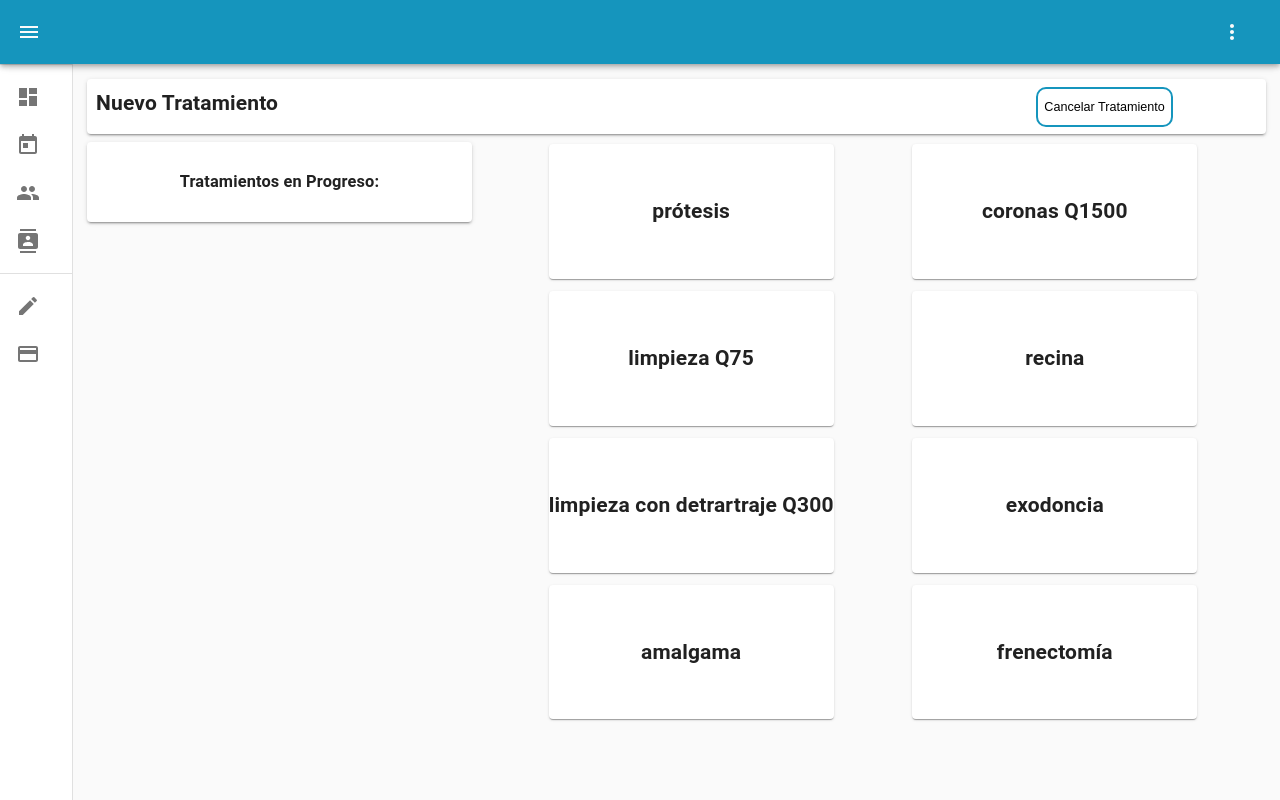
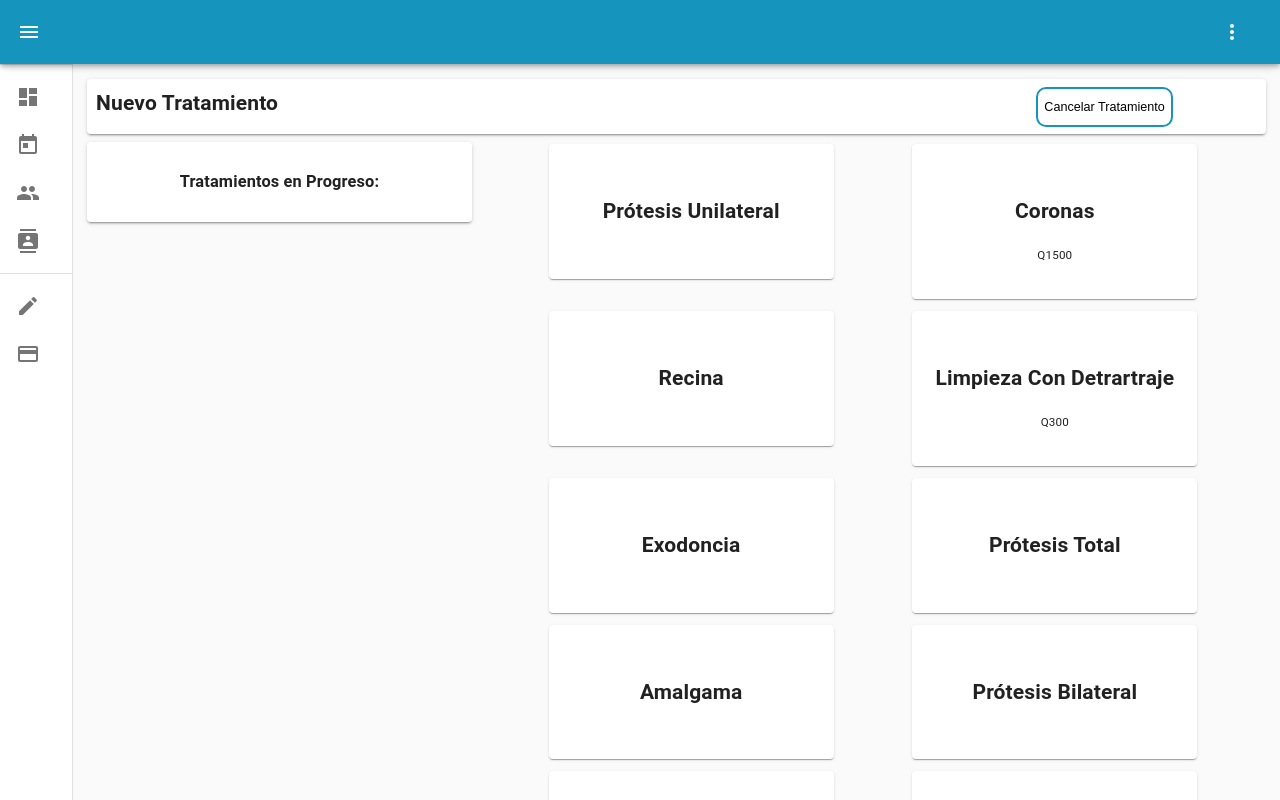
Before and after one commit to davidromero/edent-react, a React (Create React App) app: page /treatments/1 in a window 1280 px wide. Built offline with nearby package versions, Linux system fonts and the light colour scheme.

Commit message:
Treatment Menu levels changed to 2

```diff
--- a/src/components/pages/TreatmentList.js
+++ b/src/components/pages/TreatmentList.js
@@ -8,23 +8,20 @@ import Modal from "react-modal";
 
 const operatoriaMenu = [
   {
-    level3: "valplast",
-    price: "0",
-    uid: "22",
-    level1: "prótesis",
-    type: "operatoria",
-    level2: "removible unilateral"
+    "price": "0",
+    "uid": "22",
+    "level1": "prótesis unilateral",
+    "type": "operatoria",
+    "level2": "valplast"
   },
   {
-    "level3": "acrílico chiquimula",
     "price": "0",
     "uid": "18",
-    "level1": "prótesis",
+    "level1": "prótesis unilateral",
     "type": "operatoria",
-    "level2": "removible unilateral"
+    "level2": "acrílico chiquimula"
   },
   {
-    "level3": "",
     "price": "1500",
     "uid": "16",
     "level1": "coronas",
@@ -32,15 +29,6 @@ const operatoriaMenu = [
     "level2": ""
   },
   {
-    "level3": "",
-    "price": "75",
-    "uid": "40",
-    "level1": "limpieza",
-    "type": "seguro",
-    "level2": ""
-  },
-  {
-    "level3": "",
     "price": "300",
     "uid": "2",
     "level1": "recina",
@@ -48,7 +36,6 @@ const operatoriaMenu = [
     "level2": "grande"
   },
   {
-    "level3": "",
     "price": "300",
     "uid": "13",
     "level1": "limpieza con detrartraje",
@@ -56,7 +43,6 @@ const operatoriaMenu = [
     "level2": ""
   },
   {
-    "level3": "",
     "price": "200",
     "uid": "8",
     "level1": "exodoncia",
@@ -64,7 +50,6 @@ const operatoriaMenu = [
     "level2": "niño permanente"
   },
   {
-    "level3": "",
     "price": "50",
     "uid": "9",
     "level1": "exodoncia",
@@ -72,7 +57,6 @@ const operatoriaMenu = [
     "level2": "niño leche"
   },
   {
-    "level3": "",
     "price": "250",
     "uid": "1",
     "level1": "recina",
@@ -80,15 +64,13 @@ const operatoriaMenu = [
     "level2": "pequeña"
   },
   {
-    "level3": "cromo guatemala",
     "price": "0",
     "uid": "31",
-    "level1": "prótesis",
+    "level1": "prótesis total",
     "type": "operatoria",
-    "level2": "removible total"
+    "level2": "cromo guatemala"
   },
   {
-    "level3": "",
     "price": "200",
     "uid": "6",
     "level1": "amalgama",
@@ -96,45 +78,152 @@ const operatoriaMenu = [
     "level2": "grande"
   },
   {
-    "level3": "",
-    "price": "900",
-    "uid": "38",
-    "level1": "frenectomía",
-    "type": "cirugia",
-    "level2": "frenillo"
+    "price": "0",
+    "uid": "28",
+    "level1": "prótesis total",
+    "type": "operatoria",
+    "level2": "acrílico chiquimula"
   },
   {
-    "level3": "acrílico chiquimula",
     "price": "0",
-    "uid": "28",
-    "level1": "prótesis",
+    "uid": "30",
+    "level1": "prótesis total",
     "type": "operatoria",
-    "level2": "removible total"
+    "level2": "cromo chiquimula"
   },
   {
-    "level3": "cromo chiquimula",
     "price": "0",
-    "uid": "30",
-    "level1": "prótesis",
+    "uid": "24",
+    "level1": "prótesis bilateral",
     "type": "operatoria",
-    "level2": "removible total"
+    "level2": "acrílico guatemala"
+  },
+  {
+    "price": "0",
+    "uid": "27",
+    "level1": "prótesis bilateral",
+    "type": "operatoria",
+    "level2": "valplast"
+  },
+  {
+    "price": "150",
+    "uid": "5",
+    "level1": "amalgama",
+    "type": "operatoria",
+    "level2": "pequeña"
+  },
+  {
+    "price": "350",
+    "uid": "4",
+    "level1": "carilla",
+    "type": "operatoria",
+    "level2": "grande"
+  },
+  {
+    "price": "0",
+    "uid": "32",
+    "level1": "prótesis total",
+    "type": "operatoria",
+    "level2": "valplast"
+  },
+  {
+    "price": "0",
+    "uid": "23",
+    "level1": "prótesis bilateral",
+    "type": "operatoria",
+    "level2": "acrílico chiquimula"
+  },
+  {
+    "price": "0",
+    "uid": "19",
+    "level1": "prótesis unilateral",
+    "type": "operatoria",
+    "level2": "acrílico guatemala"
+  },
+  {
+    "price": "0",
+    "uid": "26",
+    "level1": "prótesis bilateral",
+    "type": "operatoria",
+    "level2": "cromo guatemala"
+  },
+  {
+    "price": "300",
+    "uid": "7",
+    "level1": "relleno blanco en cápsula",
+    "type": "operatoria",
+    "level2": ""
+  },
+  {
+    "price": "200",
+    "uid": "11",
+    "level1": "exodoncia",
+    "type": "operatoria",
+    "level2": "adulto superiores"
+  },
+  {
+    "price": "300",
+    "uid": "3",
+    "level1": "carilla",
+    "type": "operatoria",
+    "level2": "pequeña"
+  },
+  {
+    "price": "0",
+    "uid": "20",
+    "level1": "prótesis unilateral",
+    "type": "operatoria",
+    "level2": "cromo chiquimula"
+  },
+  {
+    "price": "0",
+    "uid": "29",
+    "level1": "prótesis total",
+    "type": "operatoria",
+    "level2": "acrílico guatemala"
+  },
+  {
+    "price": "0",
+    "uid": "21",
+    "level1": "prótesis unilateral",
+    "type": "operatoria",
+    "level2": "cromo guatemala"
+  },
+  {
+    "price": "0",
+    "uid": "25",
+    "level1": "prótesis bilateral",
+    "type": "operatoria",
+    "level2": "cromo chiquimula"
+  },
+  {
+    "price": "300",
+    "uid": "12",
+    "level1": "exodoncia",
+    "type": "operatoria",
+    "level2": "coidal superiores"
+  },
+  {
+    "price": "100",
+    "uid": "17",
+    "level1": "cementación de coronas",
+    "type": "operatoria",
+    "level2": ""
+  },
+  {
+    "price": "150",
+    "uid": "10",
+    "level1": "exodoncia",
+    "type": "operatoria",
+    "level2": "adulto anteriores"
+  },
+  {
+    "price": "300",
+    "uid": "14",
+    "level1": "blanqueamiento",
+    "type": "operatoria",
+    "level2": ""
   }
-]
-const seguroMenu = [
-  {treatment_uid: "123", treatment_name: "Evaluación"},
-  {treatment_uid: "124", treatment_name: "Limpieza"},
-  {treatment_uid: "125", treatment_name: "Amalgama"},
-  {treatment_uid: "126", treatment_name: "Exodoncia Leche"},
-  {treatment_uid: "126", treatment_name: "Exodoncia Adulto"},
-]
-const endodonciaMenu = [
-  {treatment_uid: "123", treatment_name: "TCR 1"},
-  {treatment_uid: "124", treatment_name: "TCR 2"},
-  {treatment_uid: "125", treatment_name: "TCR 3"},
-]
-const cirugiaMenu = [
-  {treatment_uid: "123", treatment_name: "Cordales"},
-  {treatment_uid: "124", treatment_name: "Frenectomía"},
 ]
 
 const TreatmentList = (props) => {
@@ -218,13 +307,13 @@ const TreatmentMenu = (props) => {
     console.log("click level " + level);
     console.log(treatment.name)
     if (treatment.parent || treatment.name === "atrás"){
-      let new_level = treatment.name !== "atrás" ? (level < 2 ? level + 1 : level) : level - 1;
+      let new_level = treatment.name === "atrás" ? 0 : 1;
       setLevel(new_level);
+      setClickedItem(treatment)
     }
     else{
       addNewTreatment(treatment)
     }
-    setClickedItem(treatment)
   }
 
   return(
@@ -234,7 +323,8 @@ const TreatmentMenu = (props) => {
           display && display.map((treatment, index) => {
             return (
               <Paper className={"menu-button"} key={index} onClick={() => {clickItem(treatment)}}>
-                <h2>{treatment.name + " " + (treatment.parent ? "" : "Q" +treatment.price)}</h2>
+                <h2 style={{textTransform: "capitalize"}}>{treatment.name}</h2>
+                <small>{treatment.parent || treatment.price === "" ? "" : "Q" + treatment.price}</small>
               </Paper>
             )
           })
@@ -308,12 +398,11 @@ const TreatmentCheckout = (props) => {
 
 const TreatmentItem = (props) => {
   const {idx, treatment, remove} = props;
-  console.log(JSON.stringify(treatment))
 
   return(
     <div className={"treatment-item"} key={idx}>
-      {treatment.name + " - Q" + treatment.price}
-      <button className={"remove-treatment-button"} onClick={() => {remove(idx)}}>x</button>
+      <text style={{textTransform: "capitalize"}}>{treatment.name + " - Q" + treatment.price}
+      <button className={"remove-treatment-button"} onClick={() => {remove(idx)}}>x</button></text>
     </div>
   )
 }
--- a/src/components/styles/PagesStyle.css
+++ b/src/components/styles/PagesStyle.css
@@ -156,9 +156,7 @@
   text-align: center;
 }
 .treatment-item {
-  height: 50px;
   padding: 8px;
-  margin: 12px;
 }
 .finish-treatment-button{
   height: 40px;
--- a/src/utils/utils.js
+++ b/src/utils/utils.js
@@ -40,11 +40,14 @@ const capitalize = (word) => {
 
 const displayMenu = (originalMenu, currentLevel, clickedItem) => {
   console.log(JSON.stringify(clickedItem));
+  if (clickedItem && clickedItem.name === "atrás"){
+    clickedItem = undefined;
+  }
   const displayMenu = [];
   // add back button for inner navigation
   if(currentLevel > 0) {
     displayMenu.push({
-      price: "0",
+      price: "",
       uid: "0",
       name: "atrás",
       parent: false
@@ -52,17 +55,16 @@ const displayMenu = (originalMenu, currentLevel, clickedItem) => {
   }
 
   originalMenu.forEach(treatment => {
-    const levels = [treatment.level1, treatment.level2, treatment.level3]
-    if (levels[currentLevel] !== ""){
+    const levels = [treatment.level1, treatment.level2]
     var index = displayMenu.findIndex(x => x.name === levels[currentLevel])
     if (index === -1){
-        if (!clickedItem || (clickedItem && clickedItem["name"] === levels[currentLevel-1])){
-          if (levels[currentLevel + 1] !== "" && currentLevel !== 2){
+      if (!clickedItem || (clickedItem && clickedItem["name"] === levels[0])){
+        if (levels[currentLevel + 1] !== "" && currentLevel === 0){
           //Agregar padre
           displayMenu.push({
             price: treatment.price,
             uid: treatment.uid,
-              complete_name: levels[0] + " " + levels[1] + " " + levels [2],
+            complete_name: levels[0] + " " + levels[1],
             name: levels[currentLevel],
             parent: true,
           })
@@ -72,11 +74,10 @@ const displayMenu = (originalMenu, currentLevel, clickedItem) => {
           displayMenu.push({
             price: treatment.price,
             uid: treatment.uid,
-              complete_name: levels[0] + " " + levels[1] + " " + levels [2],
+            complete_name: levels[0] + " " + levels[1],
             name: levels[currentLevel],
             parent: false,
           })
-          }
         }
       }
     }
```
Lines whose indentation alone changed are shown as unchanged.
